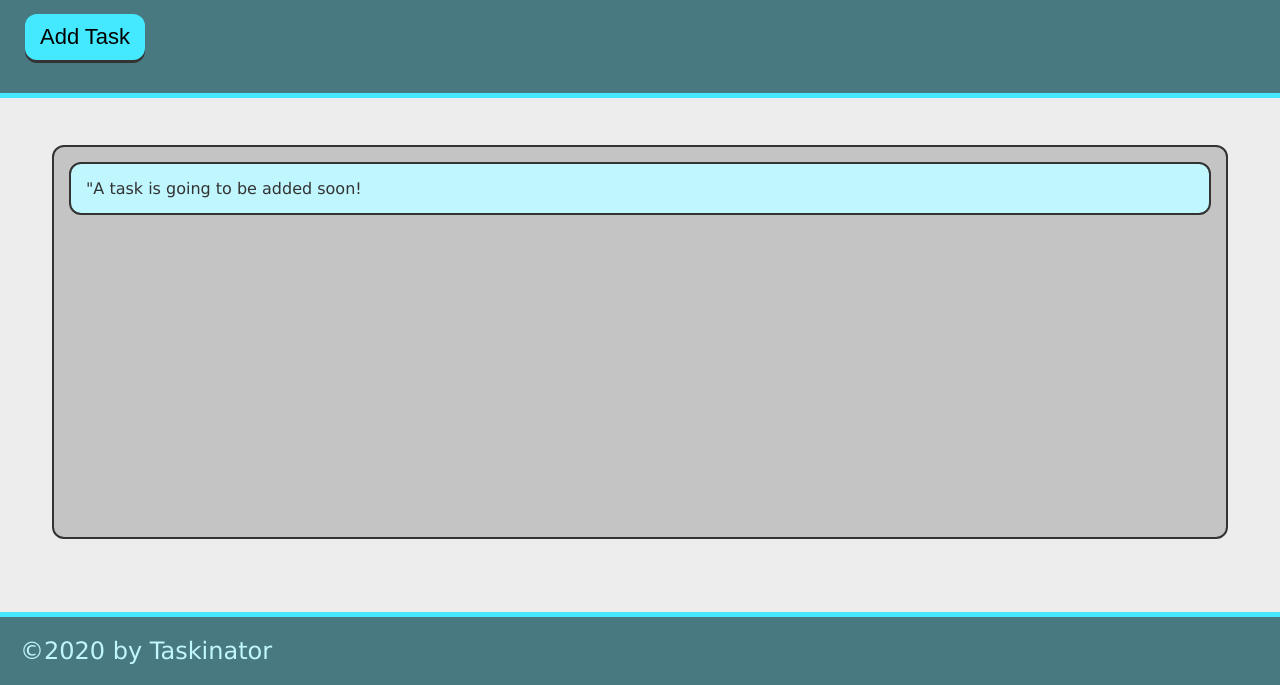
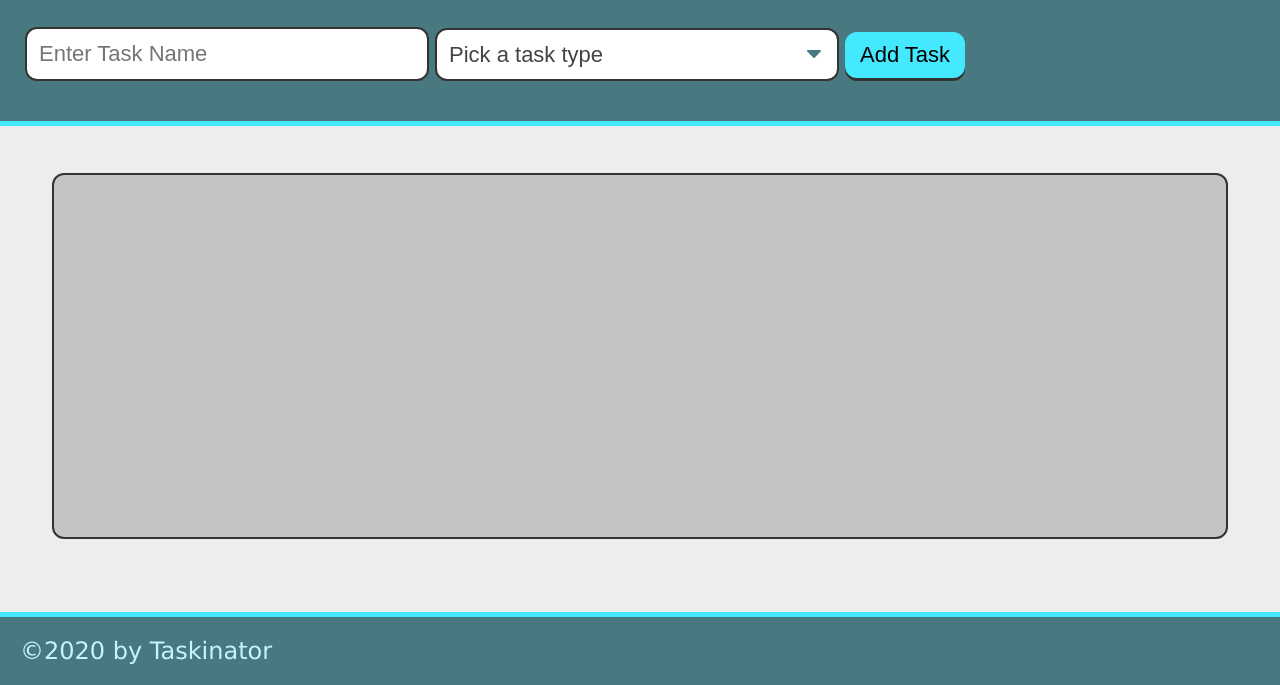
Before and after one commit to Cbannerman21/taskinator, a plain HTML site: page index.html in a window 1280 px wide. Shown: the part 115-800 px from the top of the page. Drawn offline with Linux system fonts and the light colour scheme.

Commit message:
added drop down menu

```diff
--- a/index.html
+++ b/index.html
@@ -11,14 +11,28 @@
     <header>
         <h1 class="page-title">Taskinator</h1>
         <p>Click the button below to ass a new task!</p>
-        <button class="btn" id="save-task" >Add Task</button>
+        <form id="task-form">
+            <div class="form-group">
+                <input type="text" name="task-name" placeholder="Enter Task Name" />
+            </div>
+
+            <div class="form-group">
+                <select name="task-type" class="select-dropdown">
+                    <option value="" disabled selected>Pick a task type</option>
+                    <option value="Print">Print</option>
+                    <option value="Web">Web</option>
+                    <option value="Mobile">Mobile</option>
+                </select>
+            </div>
+
+            <div class="form-group">
+                <button class="btn" id="save-task" type="submit">Add Task</button>
+            </div>
     </header>
 <main class="page-content">
 <section class="task-list-wrapper">
     <h2 class="list-title"></h2>
-    <ul class="task-list" id="tasks-to-do">
-        <li class="task-item">"A task is going to be added soon!</li>
-    </ul>
+    <ul class="task-list" id="tasks-to-do"></ul>
 </section>
 </main>
 
```
